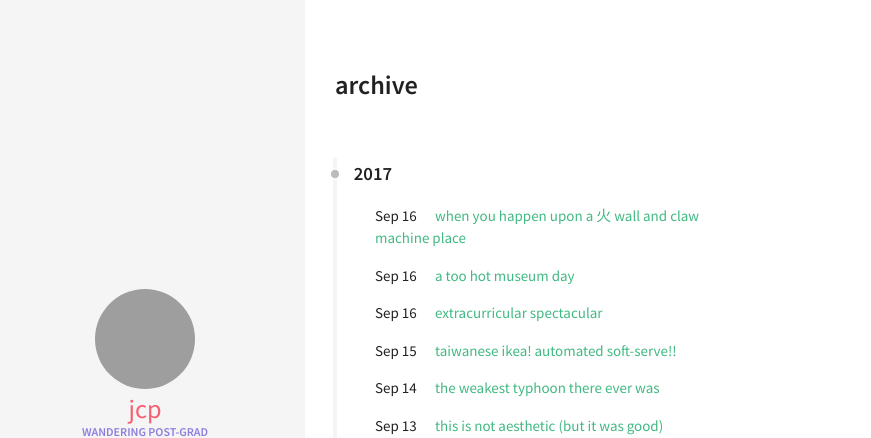
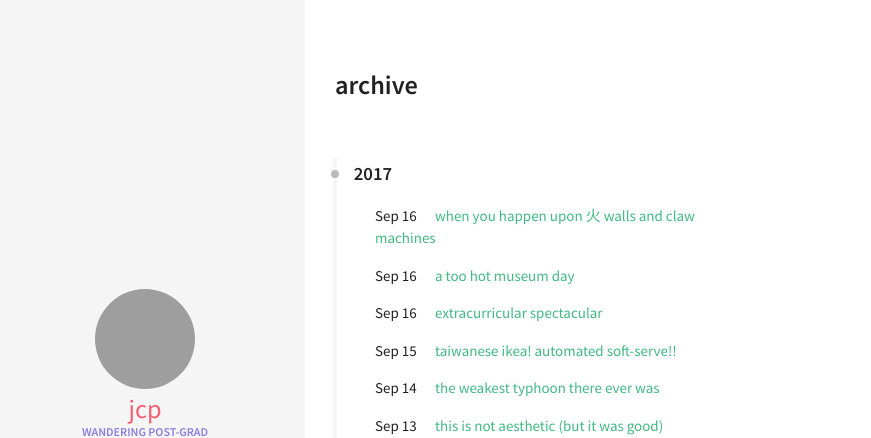
Before and after one commit to janicep/janicep.github.io, a Jekyll site: the page built from archive.html, in a window 1280 px wide. Shown: the top 438 px of the page, without its empty margins (15-886 px from the left). Built offline with Jekyll 4.4.1, drawn with Linux system fonts in a browser that asks for light colours.

Commit message:
updated post

```diff
--- a/_posts/2017-09-16-claws.md
+++ b/_posts/2017-09-16-claws.md
@@ -1,6 +1,6 @@
 ---
 layout: post
-title: "when you happen upon a 火 wall and claw machine place"
+title: "when you happen upon 火 walls and claw machines"
 excerpt: ""
 date:  2017-09-16 9:33:00
 tags: []
```
Also changed, not shown: 5 other files.
